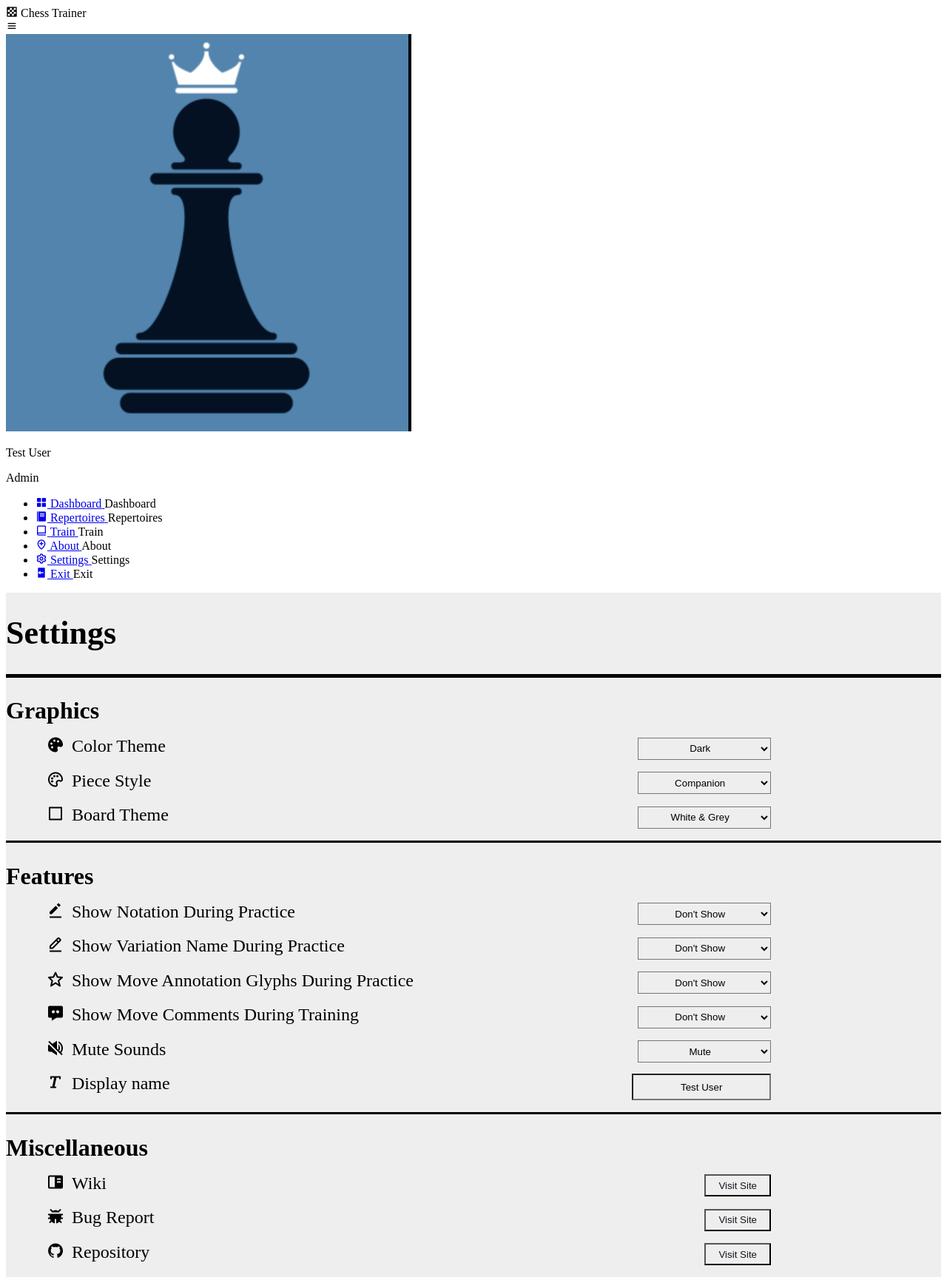
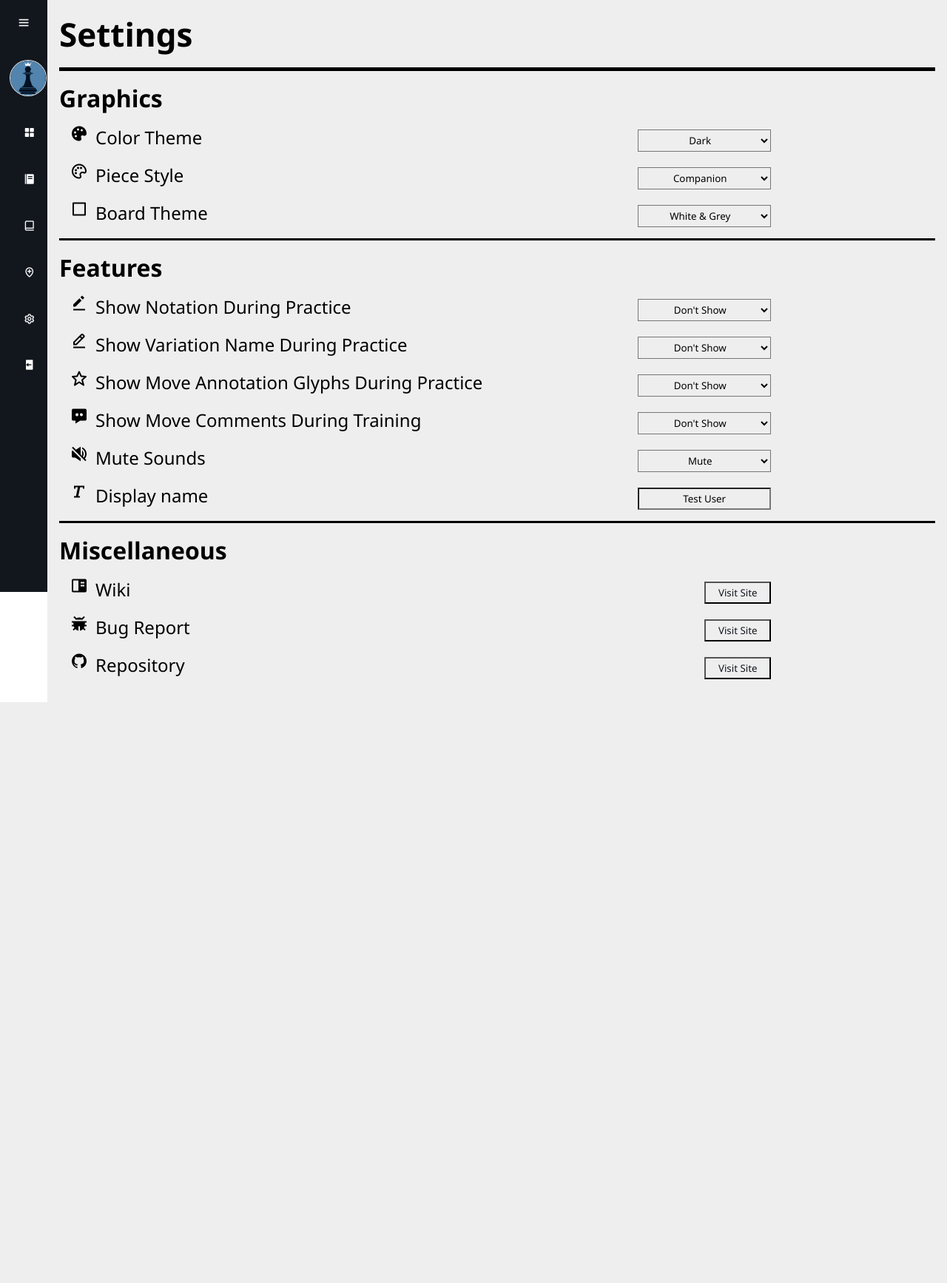
Before and after one commit to PrestonDragon989/ChessRepertoireTrainer, a Flask app: page /settings in a window 1280 px wide. Shown: the whole page at 74% size. After the commit the page ends 949 px from the top, so only its background shows below. Run offline with Flask 3, Linux system fonts and the light colour scheme.

Commit message:
Basic Graphics Changes
Updating sidebar css, and adding in a Favicon to all the pages. Also added a default user name for the userData in the sidebar if not is provided.

```diff
--- a/app/static/css/dashboard/sidebar.css
+++ b/app/static/css/sidebar.css
@@ -12,7 +12,7 @@
 }
 
 .sidebar {
-    position: absolute;
+    position: fixed;
     top: 0;
     left: 0;
     height: 100vh;
@@ -150,7 +150,6 @@
 
 .main-content {
     position: relative;
-    background-color: #eee;
     min-height: 100vh;
     top: 0;
     left: 5vw;
--- a/app/templates/index.html
+++ b/app/templates/index.html
@@ -4,11 +4,7 @@
     <meta charset="UTF-8">
     <title>Repertoire Dashboard</title>
 
-    <!-- Custom Stylesheet -->
-    <link rel="stylesheet" href="{{ url_for('static', filename='css/main.css') }}">
-
-    <!-- Box Icons -->
-    <link href='https://unpkg.com/boxicons@2.1.4/css/boxicons.min.css' rel='stylesheet'>
+    {% include 'snippets/head.html' %}
 
 </head>
 <body>
--- a/app/templates/misc/settings.html
+++ b/app/templates/misc/settings.html
@@ -2,16 +2,15 @@
 <html lang="en">
 <head>
     <meta charset="UTF-8">
-    <!-- <link rel="shortcut icon" href="{{ url_for('static', filename='images/favicon.ico') }}" type="image/x-icon"> -->
+
     <title>Chess Trainer Settings</title>
 
+    {% include 'snippets/head.html' %}
+
     <!-- Custom Stylesheet -->
-    <link rel="stylesheet" href="{{ url_for('static', filename='css/main.css') }}">
-
     <link rel="stylesheet" href="{{ url_for('static', filename='css/misc/settings.css') }}">
 
-    <!-- Box Icons -->
-    <link href='https://unpkg.com/boxicons@2.1.4/css/boxicons.min.css' rel='stylesheet'>
+
 
 </head>
 <body>
--- /dev/null
+++ b/app/templates/snippets/head.html
@@ -0,0 +1,8 @@
+<!-- Universal Custom CSS -->
+<link rel="stylesheet" href="{{ url_for('static', filename='css/main.css') }}">
+
+<!-- Box Icons CSS -->
+<link href='https://unpkg.com/boxicons@2.1.4/css/boxicons.min.css' rel='stylesheet'>
+
+<!-- Favicon -->
+<link rel="shortcut icon" href="{{ url_for('static', filename='images/favicon.ico') }}" type="image/x-icon">
--- a/app/templates/snippets/sidebar.html
+++ b/app/templates/snippets/sidebar.html
@@ -1,3 +1,5 @@
+{% set userSettings = userSettings or {'display_name': 'Chess Player'} %}
+
 <!DOCTYPE html>
 
 <link rel="stylesheet" href="{{ url_for('static', filename='css/sidebar.css') }}">
```
Also changed, not shown: app/templates/misc/about.html (+1 -6 lines), app/static/images/favicon.ico (added), app/static/images/misc/raw_favicon.png (added).
